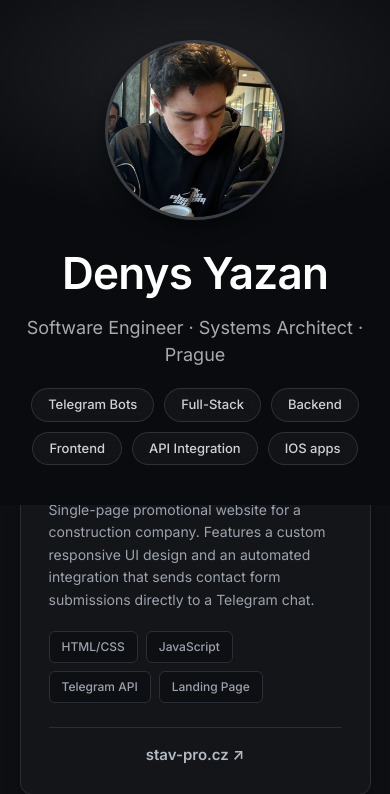
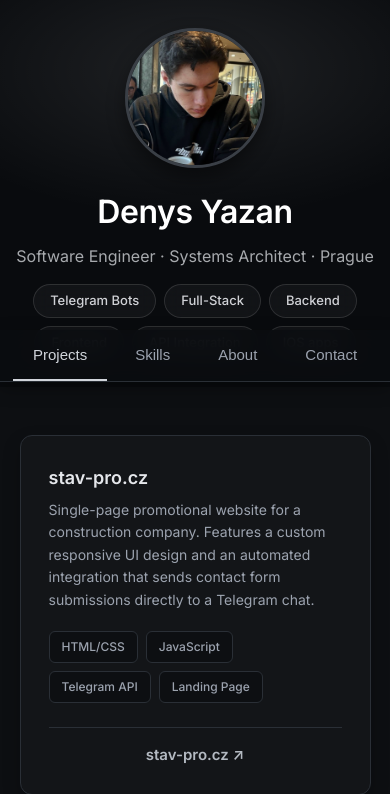
Before and after one commit to dhkey/portfolio, a Flask app: page / in a window 390 px wide. Shown: the top 794 px of the page. Run offline with Flask 3, Linux system fonts and the light colour scheme.

Commit message:
Refactor hero section styles and enhance layout for better responsiveness

```diff
--- a/static/css/style.css
+++ b/static/css/style.css
@@ -78,16 +78,88 @@
       --nav-height: 57px;
     }
 
+    body {
+      padding-top: 0;
+    }
+
+    .hero {
+      position: relative;
+      top: auto;
+      left: auto;
+      width: 100%;
+      z-index: 1;
+      padding: 28px 16px;
+    }
+
     .hero-content {
       flex-direction: column;
       text-align: center;
       gap: 20px;
     }
+
+    .avatar {
+      width: 140px;
+      height: 140px;
+    }
+
+    .hero h1 {
+      font-size: 32px;
+      letter-spacing: -0.4px;
+    }
+
+    .hero p.role {
+      font-size: 16px;
+      margin-bottom: 16px;
+    }
+
     .hero-text {
       text-align: center;
     }
+
     .badge-row {
       justify-content: center;
+      gap: 8px;
+    }
+
+    .nav-tabs {
+      position: sticky;
+      top: 0;
+      left: auto;
+      width: 100%;
+      z-index: 30;
+      justify-content: flex-start;
+      overflow-x: auto;
+      -webkit-overflow-scrolling: touch;
+      padding: 0 12px;
+      gap: 4px;
+    }
+
+    .tab {
+      flex: 0 0 auto;
+      padding: 14px 14px;
+      font-size: 14px;
+    }
+
+    .section {
+      padding: 32px 16px;
+    }
+
+    #projects.section {
+      padding-left: 16px;
+      padding-right: 16px;
+    }
+
+    .projects-grid {
+      grid-template-columns: 1fr;
+      gap: 16px;
+    }
+
+    .card {
+      padding: 20px;
+    }
+
+    .cta-block {
+      padding: 32px 20px;
     }
   }
   .badge {
```
Also changed, not shown: my_photo.png (deleted).
